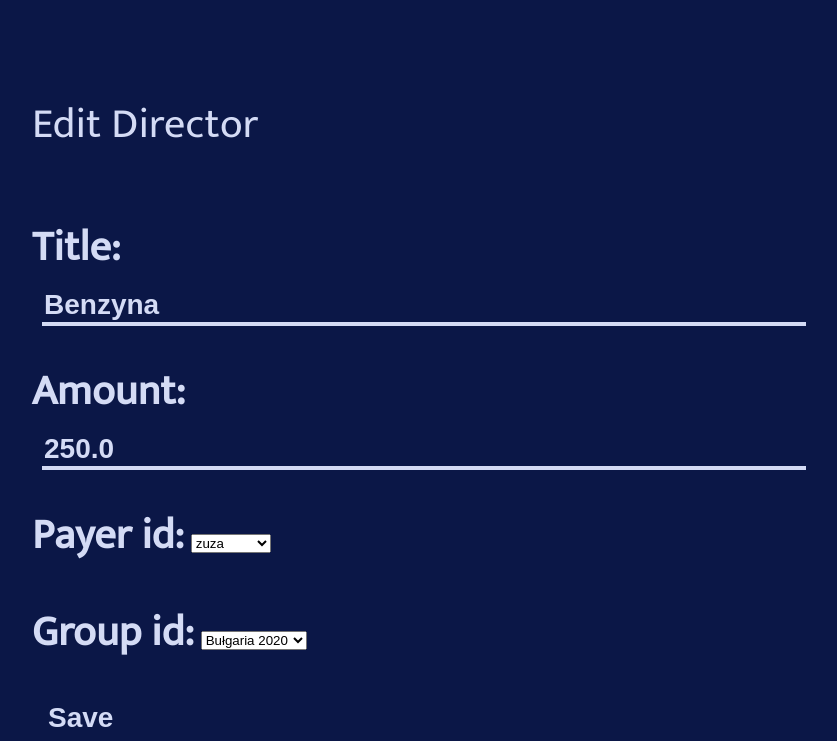
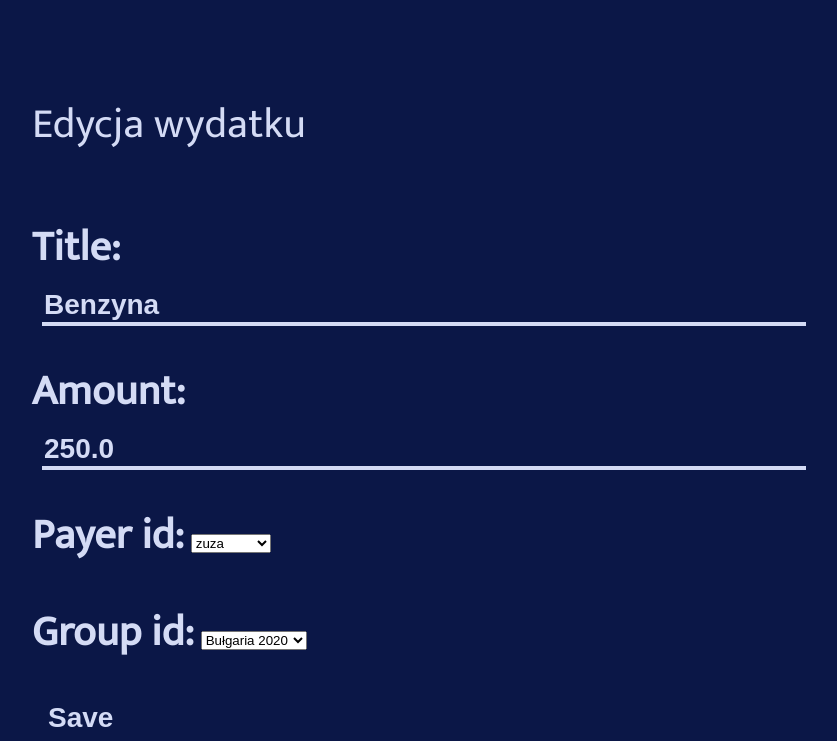
Before and after one commit to zuzajot/costSplit, a Django app: page /cost/1/edit in a window 1280 px wide. Shown: the part 135-876 px from the top of the page, without its empty margins (228-1065 px from the left). Run offline with Django 3.2, Linux system fonts and the light colour scheme; a user stored in the database is signed in; data comes from the database, SQL or seed files in the repository; both versions use the stored data as it was after the commit.

Commit message:
Cost edit

```diff
--- a/templates/cost_edit.html
+++ b/templates/cost_edit.html
@@ -4,7 +4,7 @@
 
 {% block content %}
 
-    <h2>Edit Director</h2>
+    <h2>Edycja wydatku</h2>
         <form action ="" method="post">{% csrf_token %}
         {{ form.as_p }}
             <input type="submit" value="Save"/>
```
Also changed, not shown: db.sqlite3.
